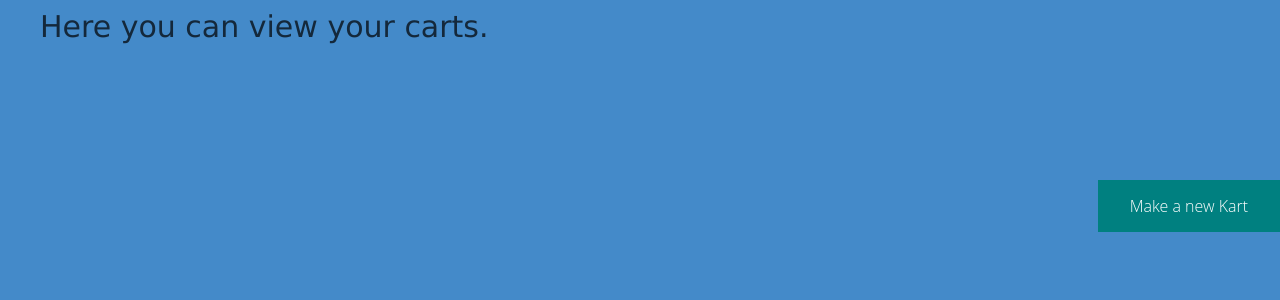
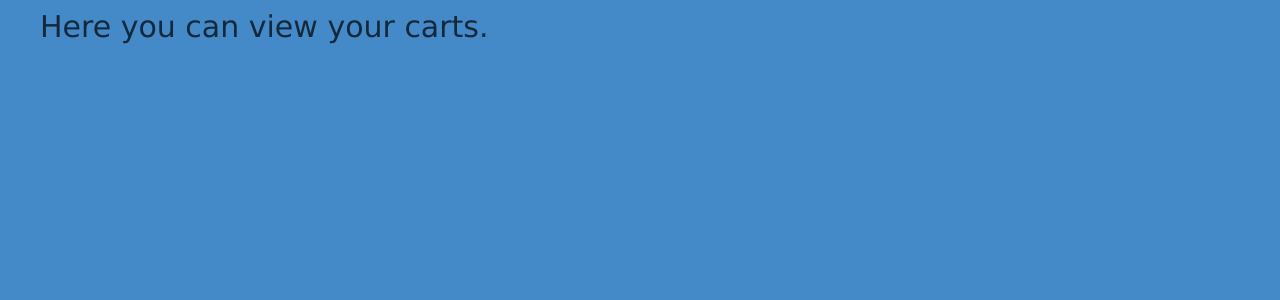
Before and after one commit to Kevin-Taha/UniKart, a Python web app: template unicart/templates/userPage.html in a window 1280 px wide. Shown: the part 218-518 px from the top of the page. Run offline with Jinja, Linux system fonts and the light colour scheme; the template is opened without the code that fills it, so the values that code supplies are empty; some libraries are stand-ins or nearby versions.

Commit message:
Merge branch 'master' of https://github.com/KevinTXY/Shopping_Cart

```diff
--- a/unicart/templates/userPage.html
+++ b/unicart/templates/userPage.html
@@ -12,8 +12,7 @@
       <p id ="cartText"> My Carts </p>
       <p id = "cartFunction"> Here you can view your carts. </p>
 
-<p id="aboutlink"> Make a new Kart</p>
-    </div>
+
 
   </body>
 </html>
```
